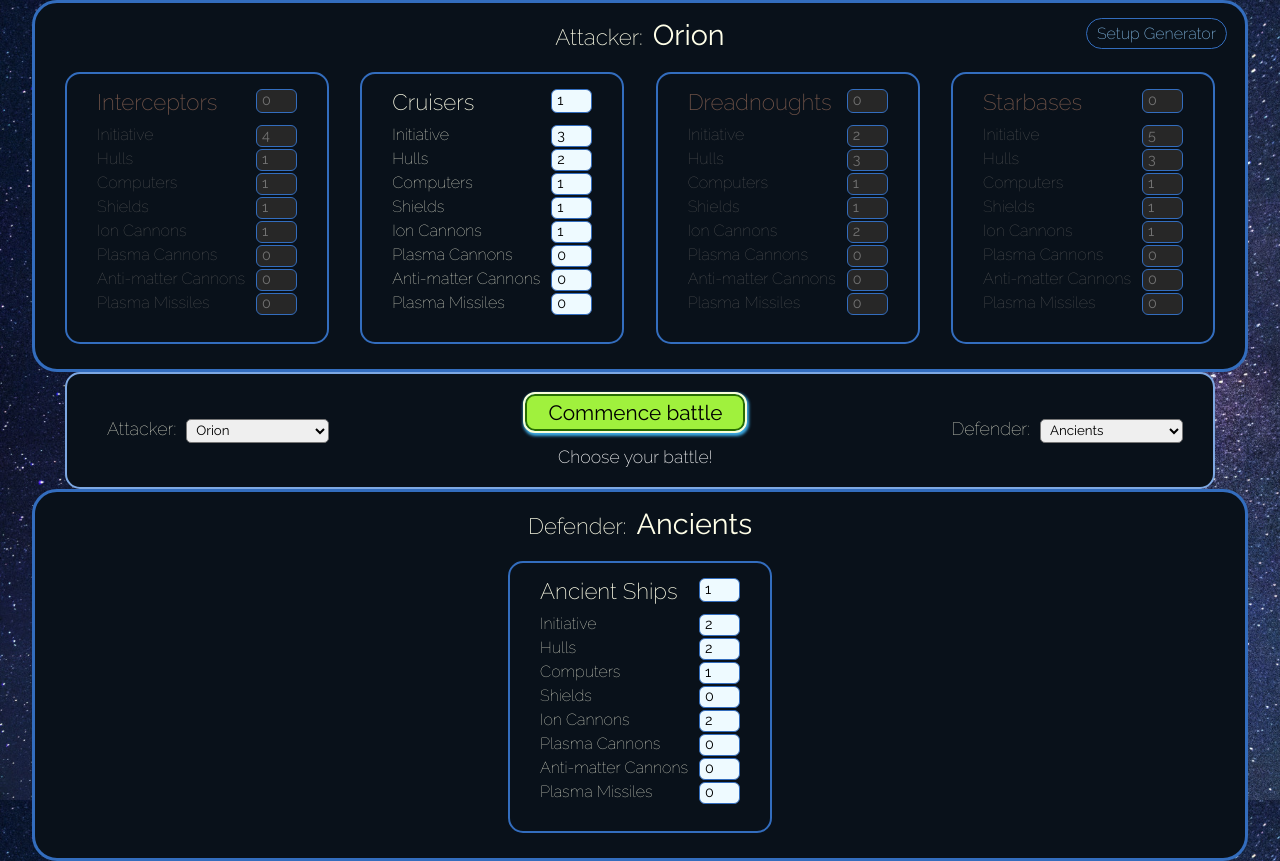
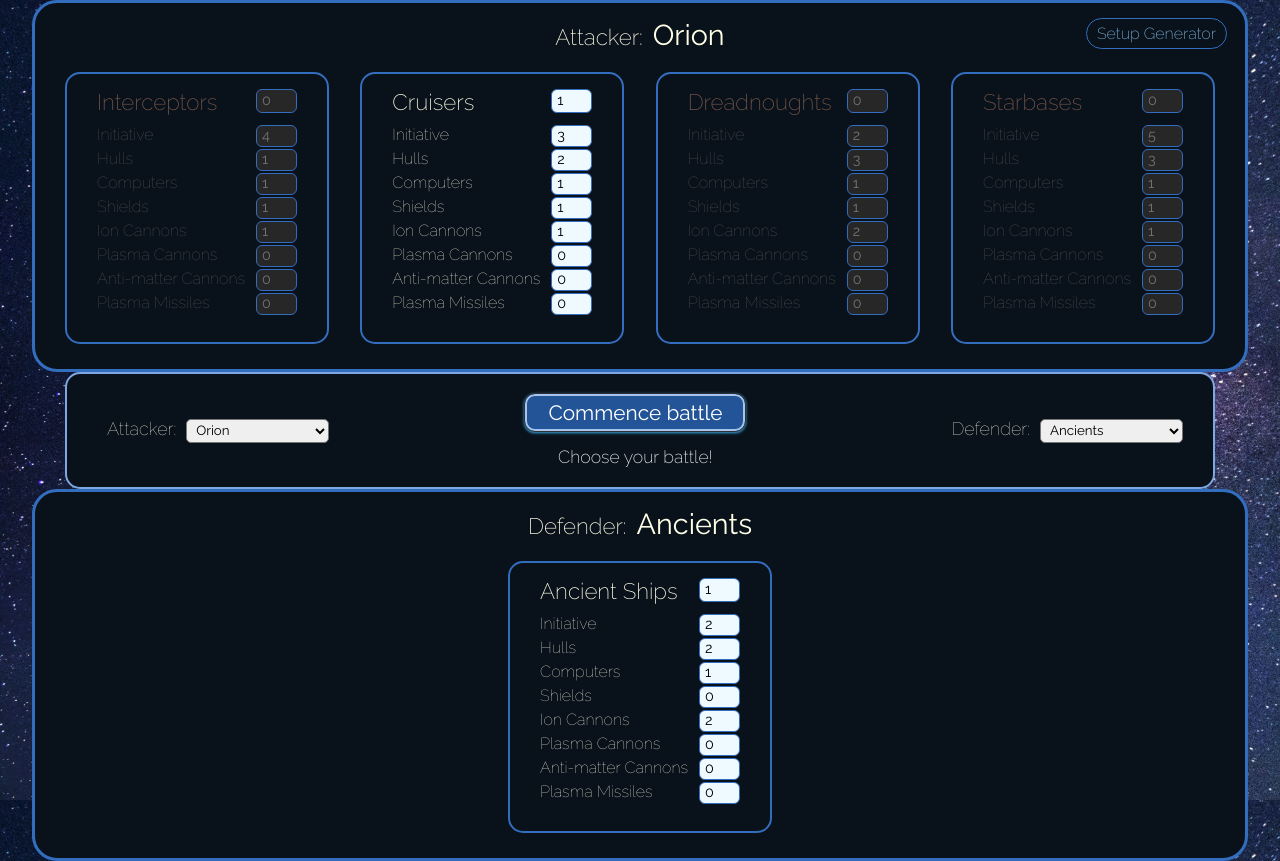
Before and after one commit to pablisch/eclipse-combat-calculator, a React (Vite) app: page / in a window 1280 px wide. Built offline with nearby package versions, Linux system fonts and the light colour scheme.

Commit message:
Edits to the commence battle button styling. More or less reversing the normal and hover styling.

```diff
--- a/src/components/PlayerSelectionBox.css
+++ b/src/components/PlayerSelectionBox.css
@@ -25,26 +25,20 @@
   font-size: 1.3rem;
   padding: 4px 10px;
   border-radius: 10px;
-  border: 2px solid #336dbe;
-  background-color: #a5c4ef;
-  border: 2px solid #276d02;
-  background-color: #a0f13d;
-  outline: 2px solid #f9ffd9;
-  box-shadow: 1px 2px 3px 3px rgba(66, 186, 250, 0.9);
+  border: 2px solid #a5c4ef;
+  background-color: #235497;
+  color: #fff;
+  outline: 1px solid #313131;
+  box-shadow: 0px 1px 3px 1px rgba(66, 186, 250, 0.9);
   width: 220px;
 }
 
 .player-selection-box button:hover {
-  border: 2px solid #a5c4ef;
-  background-color: #235497;
-  color: #fff;
+  border: 2px solid #276d02;
+  background-color: #a0f13d;
+  outline: 1px solid #f5f78d;
+  color: #000;
   cursor: pointer;
-}
-
-.calculating {
-  border: 2px solid #38f35a;
-  background-color: #be33ab;
-  color: #353324;
 }
 
 .player-selection-box button:disabled {
```
